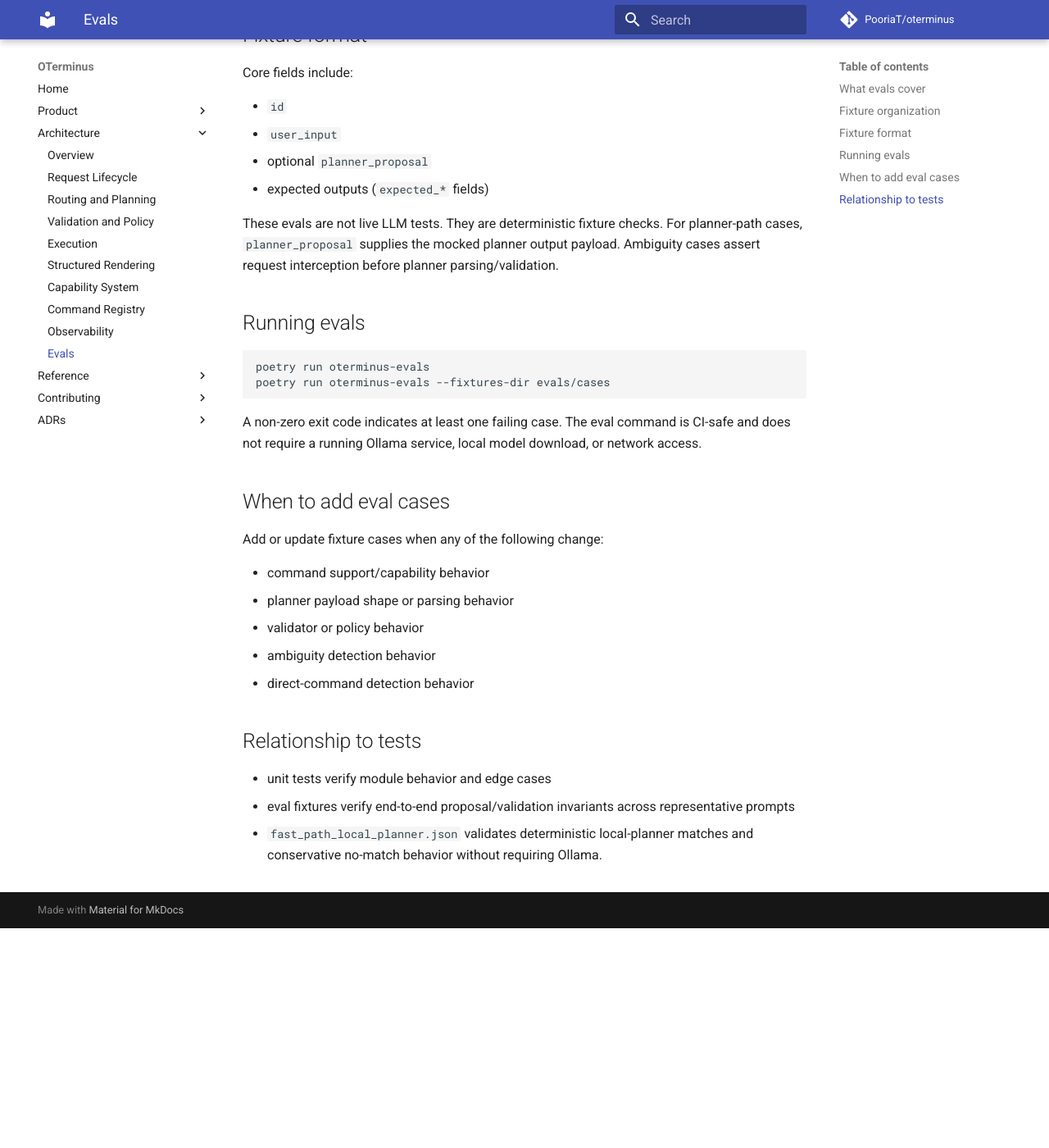
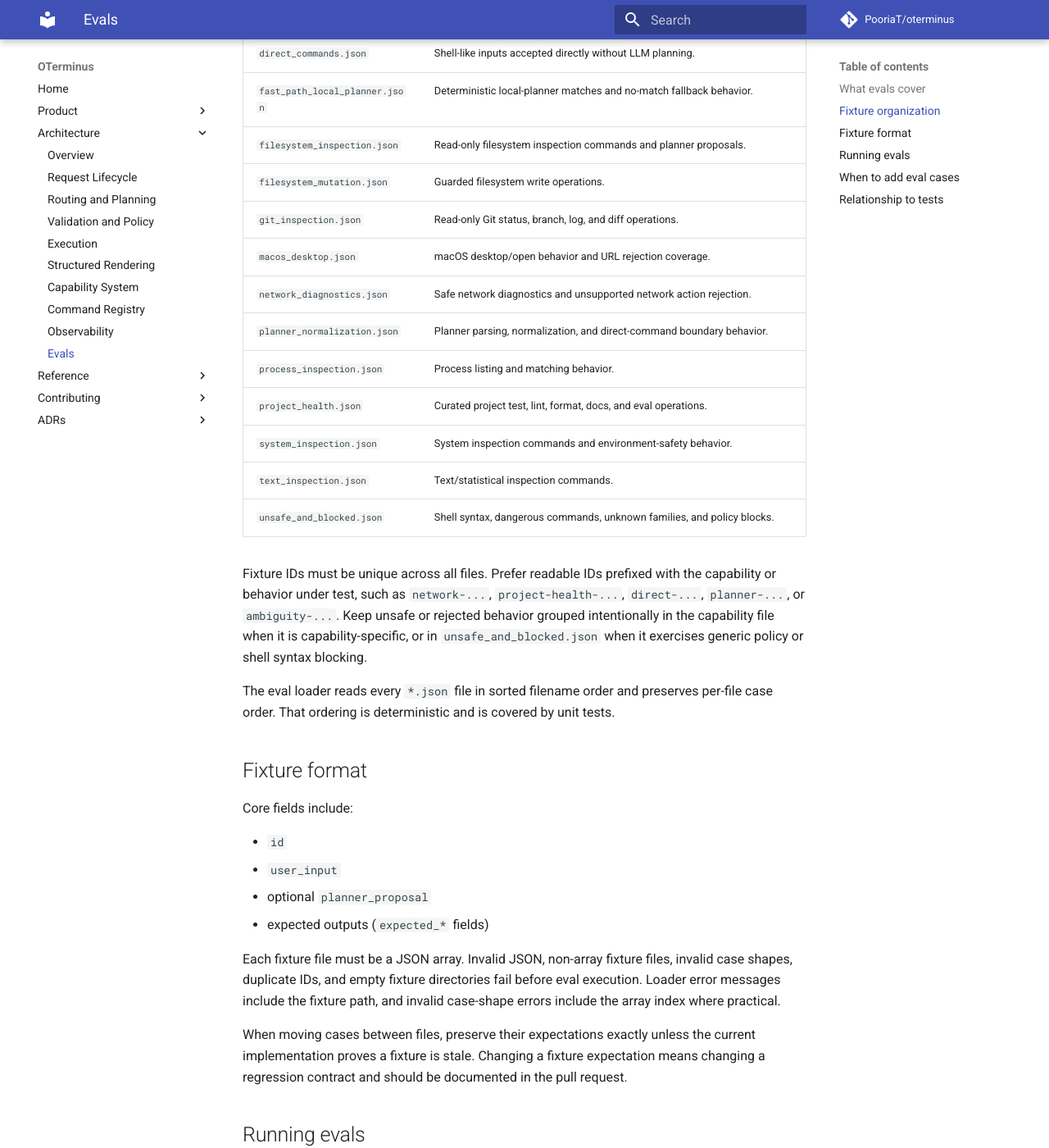
Before and after one commit to PooriaT/oterminus, an MkDocs documentation site: the page built from docs/architecture/evals.md, in a window 1280 px wide and 1400 px high, scrolled down 1108 px. Shown: the whole window at 82% size. Built offline with MkDocs 1.6.1 and Material for MkDocs 9.7.7, drawn with Linux system fonts in a browser that asks for light colours; comment, search, counter and statistics services are not loaded; before the commit the page ends 2240 px from its top, so only the background shows below that; some of the changed text lies outside the part shown.

Commit message:
Harden split eval fixture organization

````diff
--- a/docs/architecture/evals.md
+++ b/docs/architecture/evals.md
@@ -1,6 +1,8 @@
 # Evals
 
-OTerminus ships a deterministic fixture-based eval harness for regression protection.
+OTerminus ships a deterministic, fixture-based eval harness for regression protection. The eval
+command exercises direct-command detection, ambiguity detection, local planner fast paths, planner
+proposal parsing, structured rendering, validation, and policy acceptance without calling Ollama.
 
 ## What evals cover
 
@@ -9,28 +11,50 @@ Fixture cases validate:
 - expected proposal mode (`structured` or `experimental`)
 - expected command family
 - expected risk level
-- expected acceptance/rejection
+- expected acceptance or rejection
 - expected rendered command and argv
 - expected planner parse failures (when applicable)
 - expected ambiguity interception (when applicable)
+- deterministic local-planner matches and conservative no-match behavior
+
+These evals are not live LLM tests. For planner-path cases, `planner_proposal` supplies the mocked
+planner output payload. The runner parses that payload locally and validates the resulting proposal;
+it does not call Ollama, download a model, or require network access.
 
 ## Fixture organization
 
-Fixtures are JSON arrays under `evals/cases/*.json`, split by capability focus:
+Fixtures live under `evals/cases/*.json`. Each fixture file contains one JSON array, and each array
+entry is one eval case. The default packaged command uses the mirrored files in
+`src/oterminus/eval_fixtures/` so `oterminus-evals` also works from installed wheels.
 
-- `direct_commands.json`
-- `filesystem_inspection.json`
-- `filesystem_mutation.json`
-- `text_inspection.json`
-- `process_inspection.json`
-- `system_inspection.json`
-- `macos_desktop.json`
-- `unsafe_and_blocked.json`
-- `ambiguity.json`
-- `planner_normalization.json`
+Files are organized by capability or behavior:
 
-All fixture IDs must be unique across all files. The eval loader reads every `*.json` file in sorted
-filename order and preserves per-file case order.
+| File | Purpose |
+| --- | --- |
+| `ambiguity.json` | Ambiguity gates and specific requests that must not be stopped as ambiguous. |
+| `archive_inspection.json` | Archive list, extract, create, and archive-specific rejection behavior. |
+| `direct_commands.json` | Shell-like inputs accepted directly without LLM planning. |
+| `fast_path_local_planner.json` | Deterministic local-planner matches and no-match fallback behavior. |
+| `filesystem_inspection.json` | Read-only filesystem inspection commands and planner proposals. |
+| `filesystem_mutation.json` | Guarded filesystem write operations. |
+| `git_inspection.json` | Read-only Git status, branch, log, and diff operations. |
+| `macos_desktop.json` | macOS desktop/open behavior and URL rejection coverage. |
+| `network_diagnostics.json` | Safe network diagnostics and unsupported network action rejection. |
+| `planner_normalization.json` | Planner parsing, normalization, and direct-command boundary behavior. |
+| `process_inspection.json` | Process listing and matching behavior. |
+| `project_health.json` | Curated project test, lint, format, docs, and eval operations. |
+| `system_inspection.json` | System inspection commands and environment-safety behavior. |
+| `text_inspection.json` | Text/statistical inspection commands. |
+| `unsafe_and_blocked.json` | Shell syntax, dangerous commands, unknown families, and policy blocks. |
+
+Fixture IDs must be unique across all files. Prefer readable IDs prefixed with the capability or
+behavior under test, such as `network-...`, `project-health-...`, `direct-...`, `planner-...`, or
+`ambiguity-...`. Keep unsafe or rejected behavior grouped intentionally in the capability file when
+it is capability-specific, or in `unsafe_and_blocked.json` when it exercises generic policy or shell
+syntax blocking.
+
+The eval loader reads every `*.json` file in sorted filename order and preserves per-file case order.
+That ordering is deterministic and is covered by unit tests.
 
 ## Fixture format
 
@@ -41,9 +65,13 @@ Core fields include:
 - optional `planner_proposal`
 - expected outputs (`expected_*` fields)
 
-These evals are not live LLM tests. They are deterministic fixture checks. For planner-path cases,
-`planner_proposal` supplies the mocked planner output payload. Ambiguity cases assert request
-interception before planner parsing/validation.
+Each fixture file must be a JSON array. Invalid JSON, non-array fixture files, invalid case shapes,
+duplicate IDs, and empty fixture directories fail before eval execution. Loader error messages include
+the fixture path, and invalid case-shape errors include the array index where practical.
+
+When moving cases between files, preserve their expectations exactly unless the current implementation
+proves a fixture is stale. Changing a fixture expectation means changing a regression contract and
+should be documented in the pull request.
 
 ## Running evals
 
@@ -52,21 +80,28 @@ poetry run oterminus-evals
 poetry run oterminus-evals --fixtures-dir evals/cases
 ```
 
-A non-zero exit code indicates at least one failing case. The eval command is CI-safe and does not require a running Ollama service, local model download, or network access.
+A non-zero exit code indicates at least one failing case. The eval command is CI-safe and does not
+require a running Ollama service, local model download, or network access.
 
 ## When to add eval cases
 
 Add or update fixture cases when any of the following change:
 
-- command support/capability behavior
+- command support or capability behavior
+- router or planner behavior
+- validator or policy behavior
+- direct-command detection behavior
+- ambiguity detection behavior
+- structured rendering behavior
 - planner payload shape or parsing behavior
-- validator or policy behavior
-- ambiguity detection behavior
-- direct-command detection behavior
+
+Add both accepted and rejected cases when a capability has meaningful safety boundaries. Keep broad
+coverage expansion focused; small fixture additions are best paired with the behavior change that
+needs regression protection.
 
 ## Relationship to tests
 
-- unit tests verify module behavior and edge cases
-- eval fixtures verify end-to-end proposal/validation invariants across representative prompts
-
-- `fast_path_local_planner.json` validates deterministic local-planner matches and conservative no-match behavior without requiring Ollama.
+- Unit tests verify module behavior, loader errors, deterministic fixture ordering, and edge cases.
+- Eval fixtures verify end-to-end proposal/validation invariants across representative prompts.
+- CI runs `poetry run oterminus-evals` alongside tests, lint, formatting, docs, and generated-doc
+  checks.
````
Also changed, not shown: docs/contributing.md (+10 -3 lines), 4 other files.
